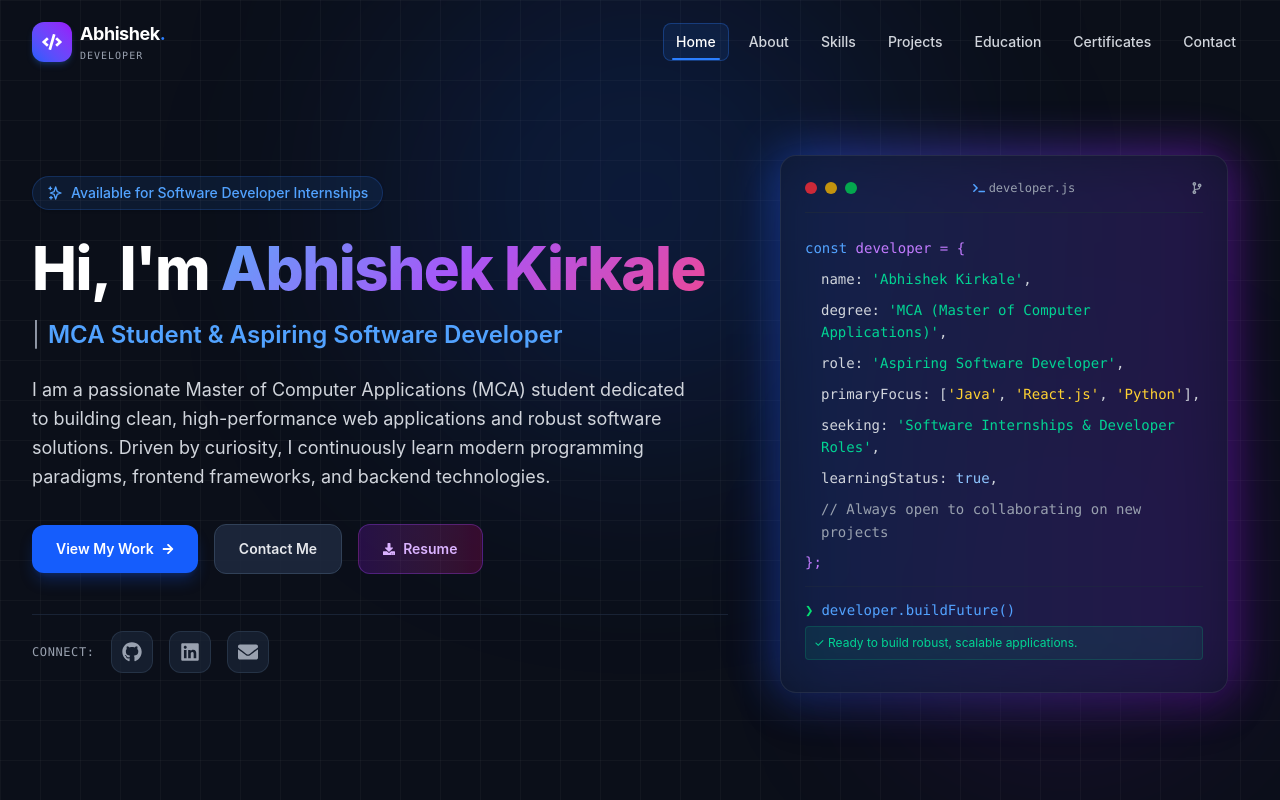
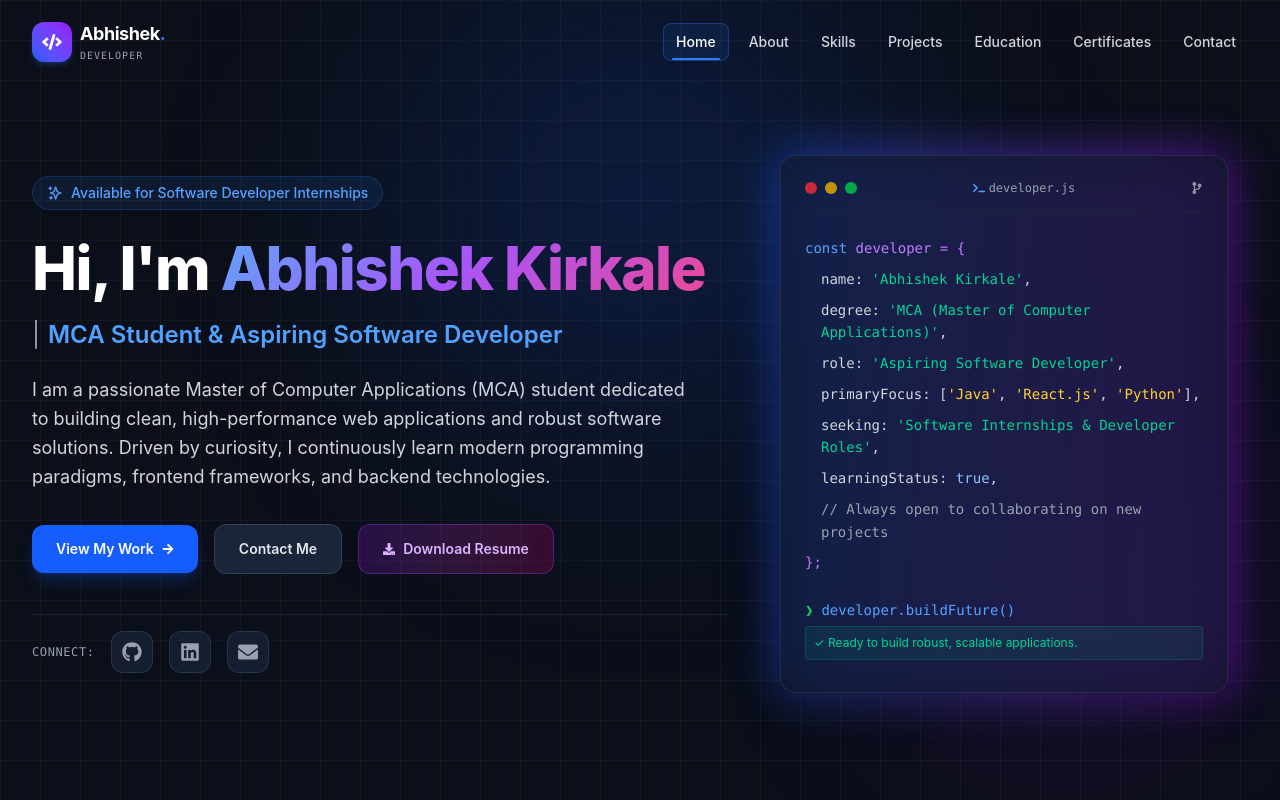
Before and after one commit to AbhishekKirkale/Portfolio, a React (Vite) app: page / in a window 1280 px wide. Shown: the top 800 px of the page. Built offline with nearby package versions, Linux system fonts and the light colour scheme.

Commit message:
UpdateResumeDirectDownload

```diff
--- a/src/components/Hero.jsx
+++ b/src/components/Hero.jsx
@@ -12,13 +12,6 @@ const Hero = () => {
     }
   };
 
-  const handleDownloadResume = () => {
-    // Downloads placeholder resume or opens resume viewer
-    const link = document.createElement('a');
-    link.href = '#';
-    link.setAttribute('download', 'Abhishek_Kirkale_Resume.pdf');
-    alert('Resume download initiated! Update this link in Hero.jsx with your actual PDF resume file.');
-  };
 
   return (
     <section id="home" className="relative min-h-screen pt-28 pb-16 flex items-center bg-grid-pattern overflow-hidden">
@@ -76,13 +69,14 @@ const Hero = () => {
                 <span>Contact Me</span>
               </a>
 
-              <button
-                onClick={handleDownloadResume}
-                className="inline-flex items-center justify-center px-6 py-3.5 rounded-xl bg-gradient-to-r from-purple-600/20 to-pink-600/20 hover:from-purple-600/30 hover:to-pink-600/30 text-purple-300 border border-purple-500/30 hover:border-purple-500/50 font-semibold text-sm transition-all duration-300 hover:-translate-y-0.5 cursor-pointer"
+              <a
+                href="https://drive.google.com/uc?export=download&id=1YVWFxJsCmom1s3Ao8W262-H8E2nRICog"
+                download="Abhishek_Kirkale_Resume.pdf"
+                className="inline-flex items-center justify-center px-6 py-3.5 rounded-xl bg-gradient-to-r from-purple-600/20 to-pink-600/20 hover:from-purple-600/30 hover:to-pink-600/30 text-purple-300 border border-purple-500/30 hover:border-purple-500/50 font-semibold text-sm transition-all duration-300 hover:-translate-y-0.5"
               >
                 <FaDownload className="mr-2 text-xs" />
-                <span>Resume</span>
-              </button>
+                <span>Download Resume</span>
+              </a>
             </div>
 
             {/* Social Links */}
```
